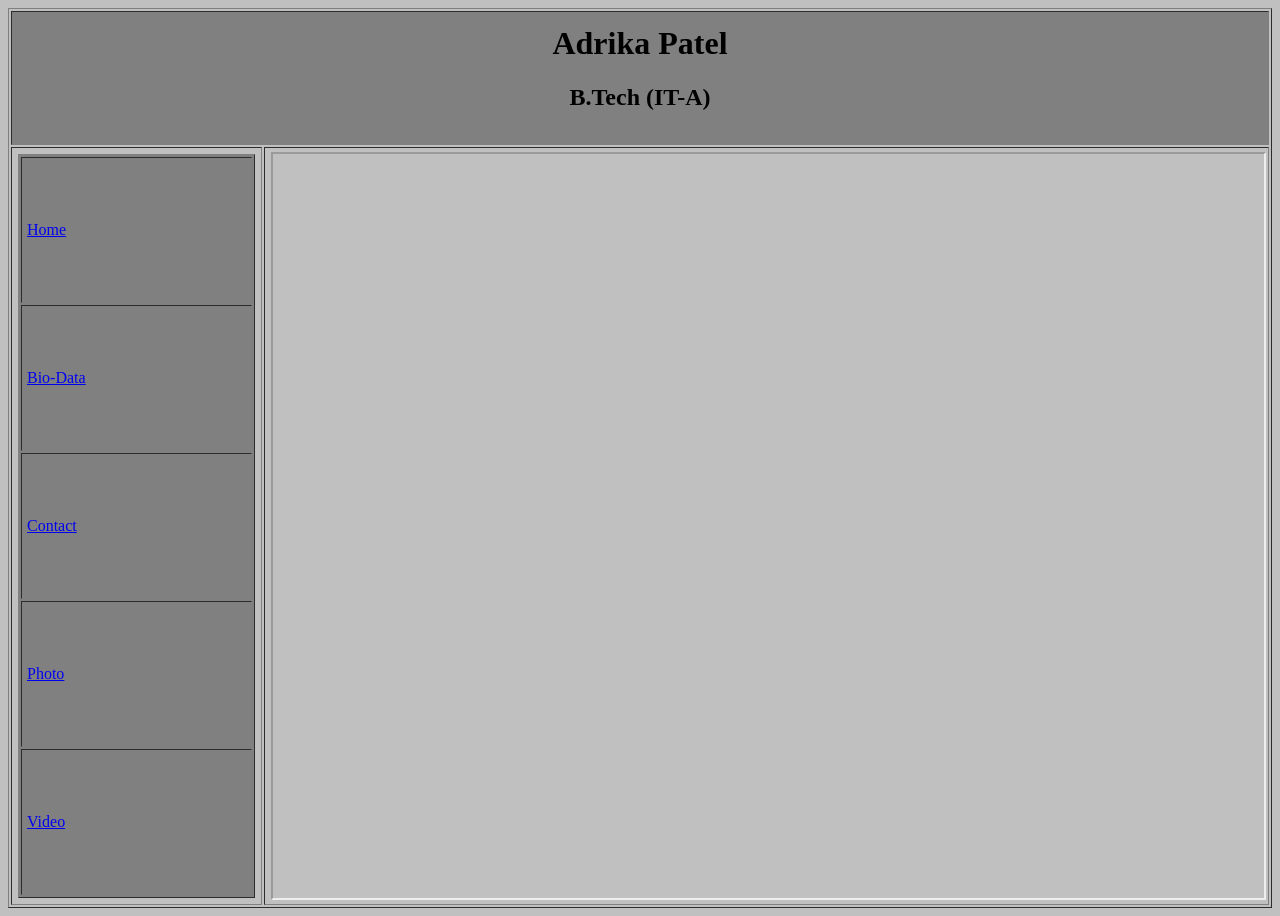
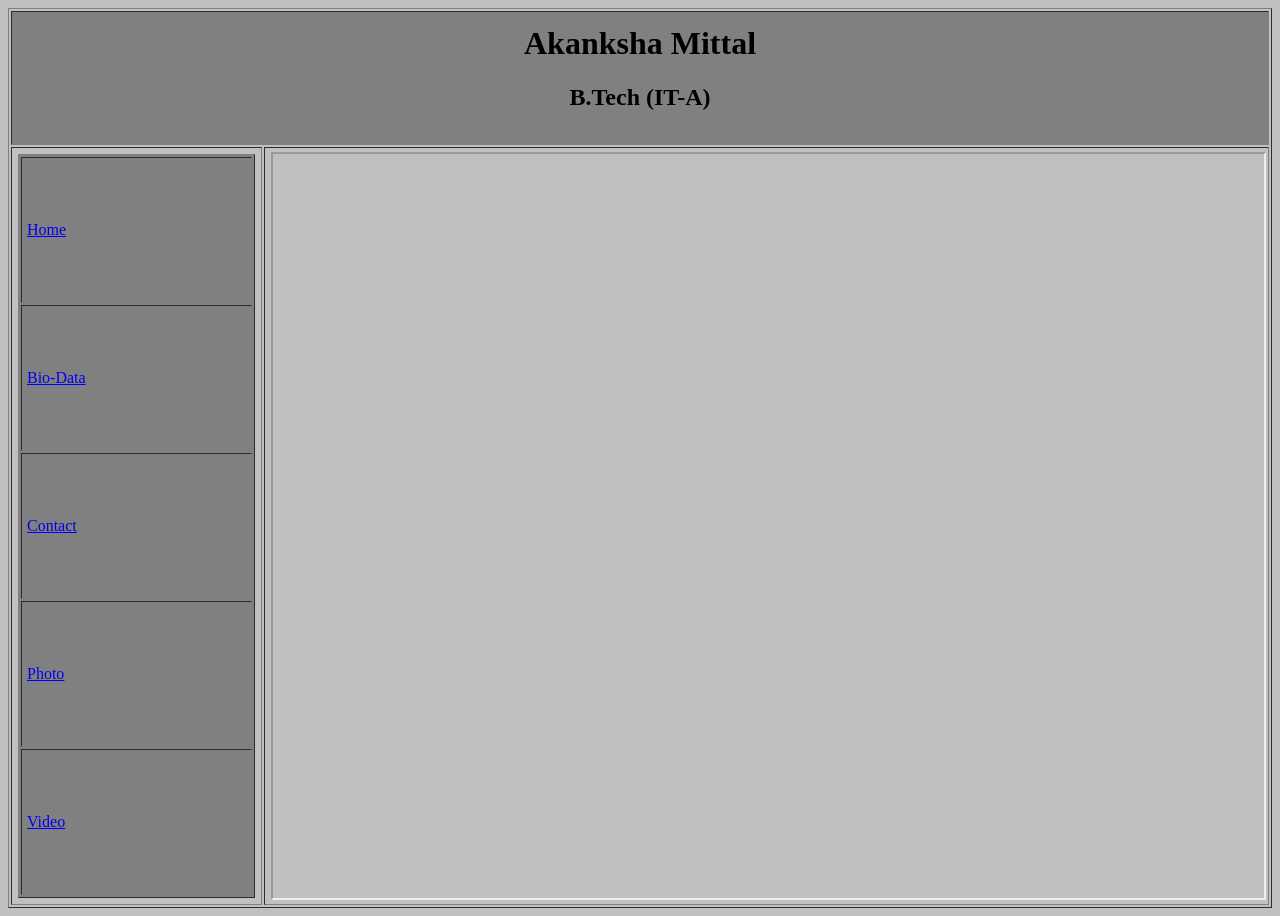
Before and after one commit to AkankshaMittal5/2016703_AkankshaMittal_IWTLab, a plain HTML site: page Ex13.html in a window 1280 px wide. Drawn offline with Linux system fonts and the light colour scheme.

Commit message:
Update Ex13.html

```diff
--- a/Ex13.html
+++ b/Ex13.html
@@ -6,7 +6,7 @@
         <table height="900" width="100%" border="1" cellpadding="6">
             <tr height="15%" bgcolor="grey">
                 <td width="100%" colspan="2" align="center">
-                    <h1>Adrika Patel</h1>
+                    <h1>Akanksha Mittal</h1>
                     <h2>B.Tech (IT-A)</h2>
                 </td>
             </tr>
```
